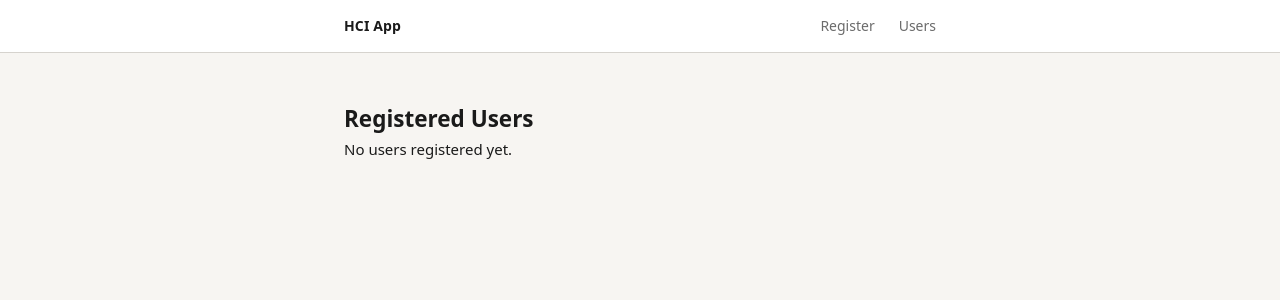
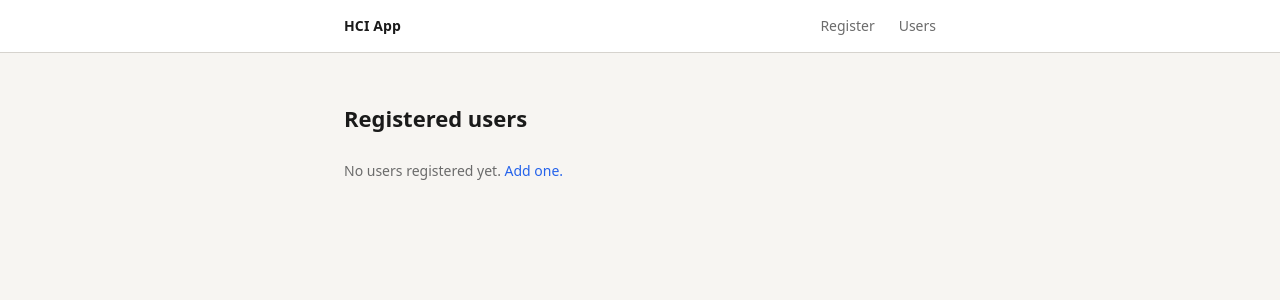
Before and after one commit to KareemSultanOfficial/HCI-Assignment, an Angular app: page /users in a window 1280 px wide. Shown: the top 300 px of the page. Built offline with nearby package versions, Linux system fonts and the light colour scheme.

Commit message:
Style: users list rows, hover hint, empty state

```diff
--- a/src/app/user-list/user-list.component.css
+++ b/src/app/user-list/user-list.component.css
@@ -1,4 +1,57 @@
-/* styles added in later steps */
-.short {
-  color: red;
+.page-title {
+  font-size: 22px;
+  font-weight: 600;
+  margin-bottom: 24px;
 }
+
+.empty-state {
+  font-size: 14px;
+  color: var(--text-muted);
+}
+
+.user-list {
+  list-style: none;
+  border: 1px solid var(--border);
+  border-radius: var(--radius);
+  overflow: hidden;
+  background: var(--surface);
+}
+
+.user-row {
+  display: flex;
+  align-items: center;
+  justify-content: space-between;
+  padding: 12px 16px;
+  border-bottom: 1px solid var(--border);
+  cursor: pointer;
+  transition: background 0.1s;
+}
+
+.user-row:last-child {
+  border-bottom: none;
+}
+
+.user-row:hover {
+  background: #faf8f5;
+}
+
+.user-row:hover .delete-hint {
+  opacity: 1;
+}
+
+.username {
+  font-size: 14px;
+  font-weight: 500;
+}
+
+/* assignment requirement: short password → red */
+.user-row.short .username {
+  color: var(--danger);
+}
+
+.delete-hint {
+  font-size: 12px;
+  color: var(--text-muted);
+  opacity: 0;
+  transition: opacity 0.1s;
+}
--- a/src/app/user-list/user-list.component.html
+++ b/src/app/user-list/user-list.component.html
@@ -1,17 +1,18 @@
-<h2>Registered Users</h2>
+<h1 class="page-title">Registered users</h1>
 
 @if ((userService.users | async)?.length === 0) {
-  <p>No users registered yet.</p>
-}
-
-<ul>
+  <p class="empty-state">No users registered yet. <a routerLink="/register">Add one.</a></p>
+} @else {
+  <ul class="user-list">
     @for (user of userService.users | async; track user.username) {
       <li
+        class="user-row"
         [class.short]="user.password.length < 5"
         (click)="delete(user.username)"
-      style="cursor:pointer"
       >
-      {{ user.username }}
+        <span class="username">{{ user.username }}</span>
+        <span class="delete-hint">click to delete</span>
       </li>
     }
   </ul>
+}
```
Lines whose indentation alone changed are shown as unchanged.
